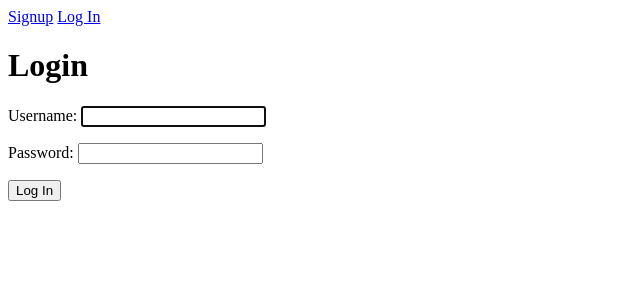
After one commit to buraizu/todowoo, a Django app: page /login/ in a window 1280 px wide. The commit adds this page. Shown: the top 300 px of the page, without its empty margins (0-640 px from the left). Run offline with Django 3.2, Linux system fonts and the light colour scheme.

Commit message:
Adds login functionality

```diff
--- a/todo/templates/todo/base.html
+++ b/todo/templates/todo/base.html
@@ -11,8 +11,8 @@ Logged in as {{ user.username }}
 
 {% else %}
 
-<a href="#">Signup</a>
-<a href="#">Login</a>
+<a href="{% url 'signupuser' %}">Signup</a>
+<a href="{% url 'loginuser' %}">Log In</a>
 
 {% endif %}
 <br />
--- /dev/null
+++ b/todo/templates/todo/loginuser.html
@@ -0,0 +1,15 @@
+{% extends 'todo/base.html' %}
+
+{% block content %}
+
+<h1>Login</h1>
+
+<h2>{{ error }}</h2>
+
+<form method="POST">
+    {% csrf_token %}
+    {{ form.as_p }}
+    <button type="submit">Log In</button>
+</form>
+
+{% endblock %}
--- a/todo/views.py
+++ b/todo/views.py
@@ -1,8 +1,8 @@
 from django.shortcuts import render, redirect
-from django.contrib.auth.forms import UserCreationForm
+from django.contrib.auth.forms import UserCreationForm, AuthenticationForm
 from django.contrib.auth.models import User
 from django.db import IntegrityError
-from django.contrib.auth import login, logout
+from django.contrib.auth import login, logout, authenticate
 
 def home(request):
     return render(request, 'todo/home.html')
@@ -23,6 +23,17 @@ def signupuser(request):
         else:
             return render(request, 'todo/signupuser.html', {'form':UserCreationForm(), 'error':'Passwords did not match'})
 
+def loginuser(request):
+    if request.method == 'GET':
+        return render(request, 'todo/loginuser.html', {'form':AuthenticationForm()})
+    else:
+        user = authenticate(request, username=request.POST['username'], password=request.POST['password'])
+        if user is None:
+            return render(request, 'todo/loginuser.html', {'form':AuthenticationForm(), 'error':'No user found with this username/password combination.'})
+        else:
+            login(request, user)
+            return redirect('currenttodos')
+
 def logoutuser(request):
     if request.method == 'POST':
         logout(request)
--- a/todowoo/urls.py
+++ b/todowoo/urls.py
@@ -22,6 +22,7 @@ urlpatterns = [
 
     # Auth
     path('signup/', views.signupuser, name='signupuser'),
+    path('login/', views.loginuser, name='loginuser'),
     path('logout/', views.logoutuser, name='logoutuser'),
 
     # Todos
```
Also changed, not shown: db.sqlite3.
